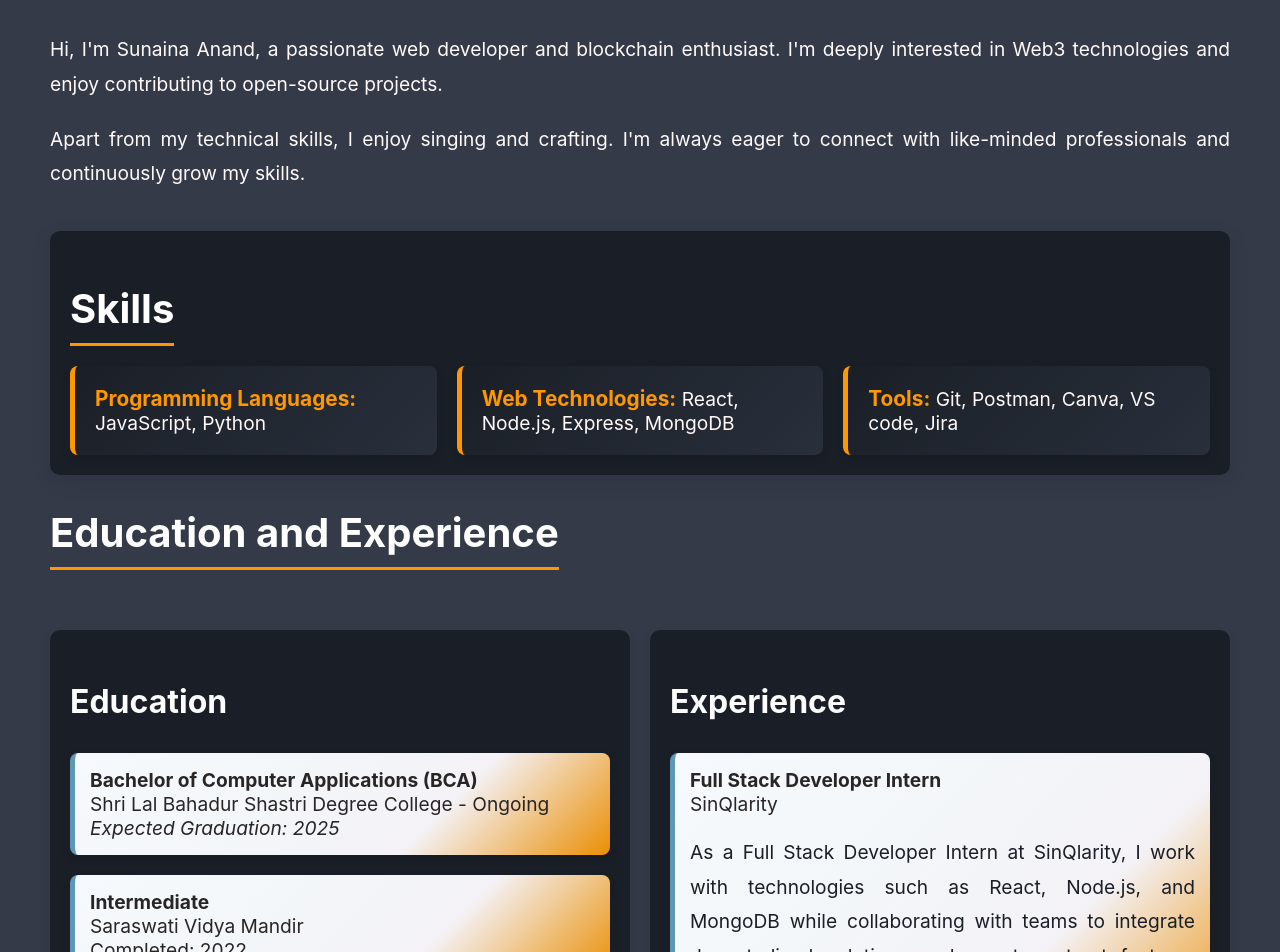
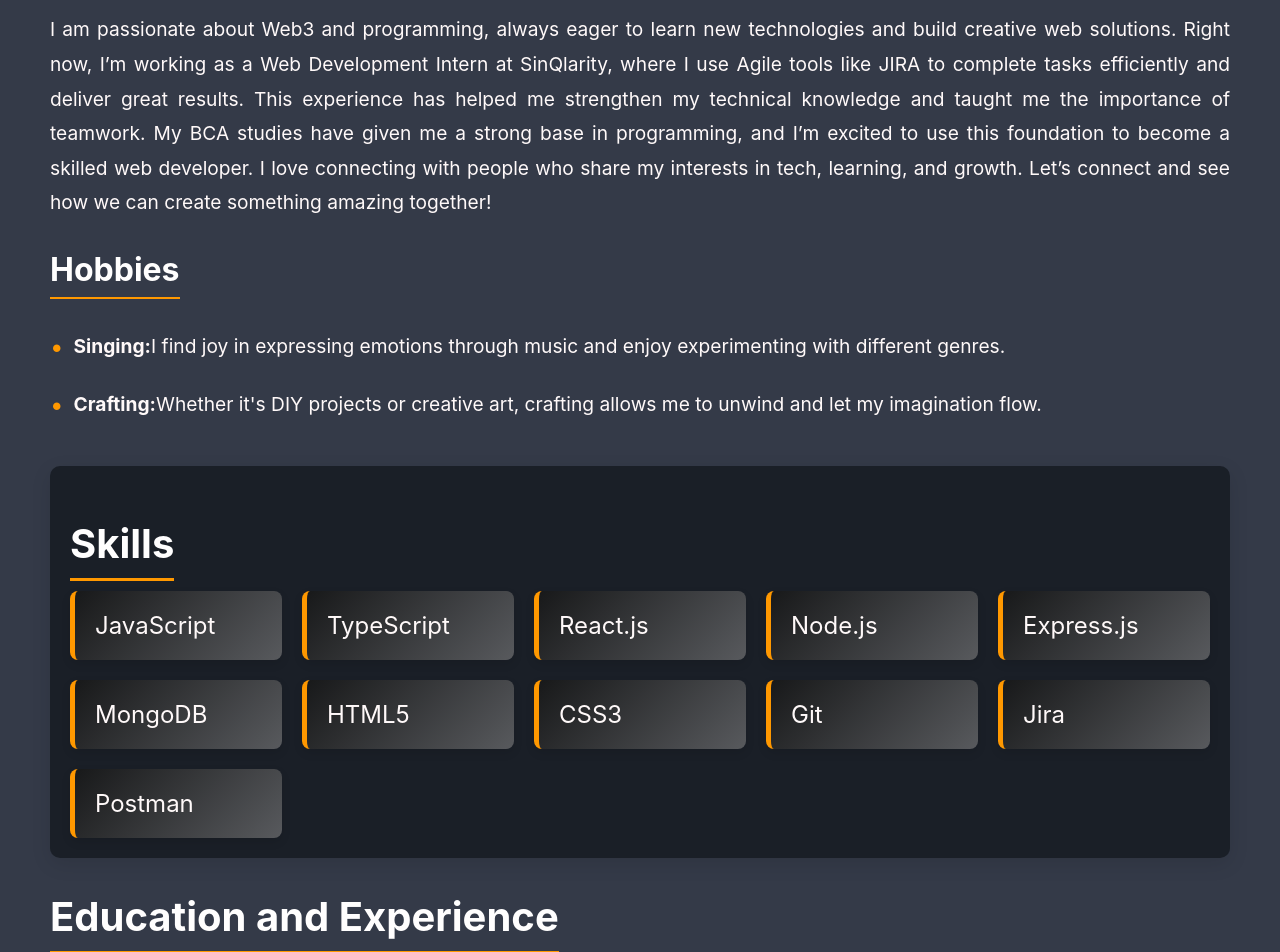
Before and after one commit to SunainaAnand28/My-Portfolio, a React (Create React App) app in the folder my-portfolio/: page / in a window 1280 px wide. Shown: the part 1180-2132 px from the top of the page. Built offline with nearby package versions, Linux system fonts and the light colour scheme.

Commit message:
Modified Personal info

```diff
--- a/my-portfolio/src/components/AboutMe.jsx
+++ b/my-portfolio/src/components/AboutMe.jsx
@@ -8,17 +8,34 @@ const AboutMe = () => {
 
       <h2>About Me</h2>
       <p>
-      Hi, I'm Sunaina Anand, a passionate web developer and blockchain enthusiast.  I'm deeply interested in Web3 technologies and enjoy contributing to open-source projects.
+      I am passionate about Web3 and programming, always eager to learn new technologies and build creative web solutions.
+Right now, I’m working as a Web Development Intern at SinQlarity, where I use Agile tools like JIRA to complete tasks efficiently and deliver great results. This experience has helped me strengthen my technical knowledge and taught me the importance of teamwork.
+
+My BCA studies have given me a strong base in programming, and I’m excited to use this foundation to become a skilled web developer.
+I love connecting with people who share my interests in tech, learning, and growth. Let’s connect and see how we can create something amazing together!
       </p>
-      <p>
-      Apart from my technical skills, I enjoy singing and crafting. I'm always eager to connect with like-minded professionals and continuously grow my skills.
-      </p>
+   <div className="hobby-section">
+   <h3>Hobbies</h3>
+<ul>
+  <li><strong>Singing:</strong> I find joy in expressing emotions through music and enjoy experimenting with different genres.</li>
+  <li><strong>Crafting:</strong> Whether it's DIY projects or creative art, crafting allows me to unwind and let my imagination flow.</li>
+
+</ul>
+   </div>
       <div className="skills-section">
         <h2>Skills</h2>
         <ul>
-          <li><strong>Programming Languages:</strong> JavaScript, Python</li>
-          <li><strong>Web Technologies:</strong> React, Node.js, Express, MongoDB</li>
-          <li><strong>Tools:</strong> Git, Postman, Canva, VS code, Jira</li>
+          <li>JavaScript</li>
+          <li>TypeScript</li>
+          <li>React.js</li>
+          <li>Node.js</li>
+          <li>Express.js</li>
+          <li>MongoDB</li>
+          <li>HTML5</li>
+          <li>CSS3</li>
+          <li> Git</li>
+          <li>Jira</li>
+          <li>Postman</li>
         </ul>
       </div>
       <h2>Education and Experience</h2>
@@ -29,7 +46,7 @@ const AboutMe = () => {
             <li>
               <strong>Bachelor of Computer Applications (BCA)</strong><br />
               Shri Lal Bahadur Shastri Degree College - Ongoing<br />
-              <em>Expected Graduation: 2025</em>
+              2022 - Present
             </li>
             <li>
               <strong>Intermediate</strong><br />
@@ -49,9 +66,9 @@ const AboutMe = () => {
           <ul>
             <li>
               <strong>Full Stack Developer Intern</strong><br />
-              SinQlarity
+              Tri-Web Genesis Pvt. Ltd.
               <p>
-                As a Full Stack Developer Intern at SinQlarity, I work with technologies such as React, Node.js, and MongoDB while collaborating with teams to integrate decentralized solutions and smart contract features into the company's services.
+                As a Full Stack Developer Intern at SinQlarity, I work to Develop and maintain web applications using the MERN stack, focusing on scalable and efficient code, collaborate with the development team to build user friendly interfaces and optimize backend functionality, ensuring a seamless user experience. Implement RESTful APIs and ensure seamless integration with the frontend.. Work within an Agile development framework, leveraging tools like Jira to plan, track, and manage the development lifecycle effectively
               </p>
               <b> May 2024 - Present</b>
             </li>
--- a/my-portfolio/src/components/Home.jsx
+++ b/my-portfolio/src/components/Home.jsx
@@ -7,8 +7,8 @@ function Home() {
       <img src="/portfoliopic.gif" alt="Profile" className={styles.profilePic} />
       <div className={styles.introText}>
         <h1 className={styles.introHeading}>Hi, I’m Sunaina</h1>
-        <p>Full Stack Developer Intern | Web3 Enthusiast</p>
-       <div className={styles.subtext} > I'm currently pursuing a Bachelor's in Computer Applications (BCA) and interning as a Full Stack Developer at SinQlarity.</div>
+        <p>Full Stack Developer | Web3 Enthusiast</p>
+       <div className={styles.subtext} > I'm currently interning as a Web Developer at SinQlarity.</div>
         <div className={styles.resumeDownload}>
           <a href="/resume.pdf" download="Sunaina_Anand_Resume.pdf">
             <button className={styles.downloadBtn}>Download Resume</button>
--- a/my-portfolio/src/styles/AboutMe.css
+++ b/my-portfolio/src/styles/AboutMe.css
@@ -9,7 +9,7 @@
 .about-me-container h2 {
   font-size: 2.5rem;
   color: #fffefe;
-  margin-bottom: 20px;
+  margin-bottom: 10px;
   text-align: center;
   border-bottom: 3px solid #ff9800;
   display: inline-block;
@@ -20,7 +20,7 @@
   width: 160px;
   height: 160px;
   border-radius: 50%;
-  margin-bottom: 20px;
+  margin-bottom: 10px;
   display: block;
   margin-left: auto;
   margin-right: auto;
@@ -37,6 +37,45 @@
 
 .about-me-container p:last-child {
   margin-bottom: 0;
+}
+/* Hobby */
+.hobby-section {
+  background-color: #343a48;
+
+  margin: 0 ;
+
+}
+
+.hobby-section h3 {
+  font-size: 2rem;
+  color: #fffefe;
+  margin-bottom: 10px;
+  margin-top: 10px;
+  text-align: center;
+  border-bottom: 2px solid #ff9800;
+  display: inline-block;
+  padding-bottom: 8px;
+}
+
+.hobby-section ul {
+  list-style-type: none;
+  padding: 0;
+}
+
+.hobby-section li {
+  font-size: 1.2rem;
+  line-height: 1.8;
+  color: #fff9f9;
+  margin-bottom: 15px;
+  display: flex;
+  align-items: center;
+}
+
+.hobby-section li::before {
+  content: '•';
+  color: #ff9800;
+  font-size: 1.5rem;
+  margin-right: 10px;
 }
 
 /* Skills Section */
@@ -60,14 +99,14 @@
   padding: 0;
   margin: 0;
   display: grid;
-  grid-template-columns: repeat(auto-fit, minmax(300px, 1fr));
+  grid-template-columns: repeat(auto-fit, minmax(200px, 1fr));
   gap: 20px;
 }
 
 .skills-section li {
-  font-size: 1.2rem;
+  font-size: 1.5rem;
   color: #fff9f9;
-  background: linear-gradient(135deg, #1a1f27, #292f3b);
+  background: linear-gradient(135deg, #18191a, #a4a2a072);
   border-radius: 8px;
   padding: 20px;
   box-shadow: 0px 4px 10px rgba(0, 0, 0, 0.1);
```
